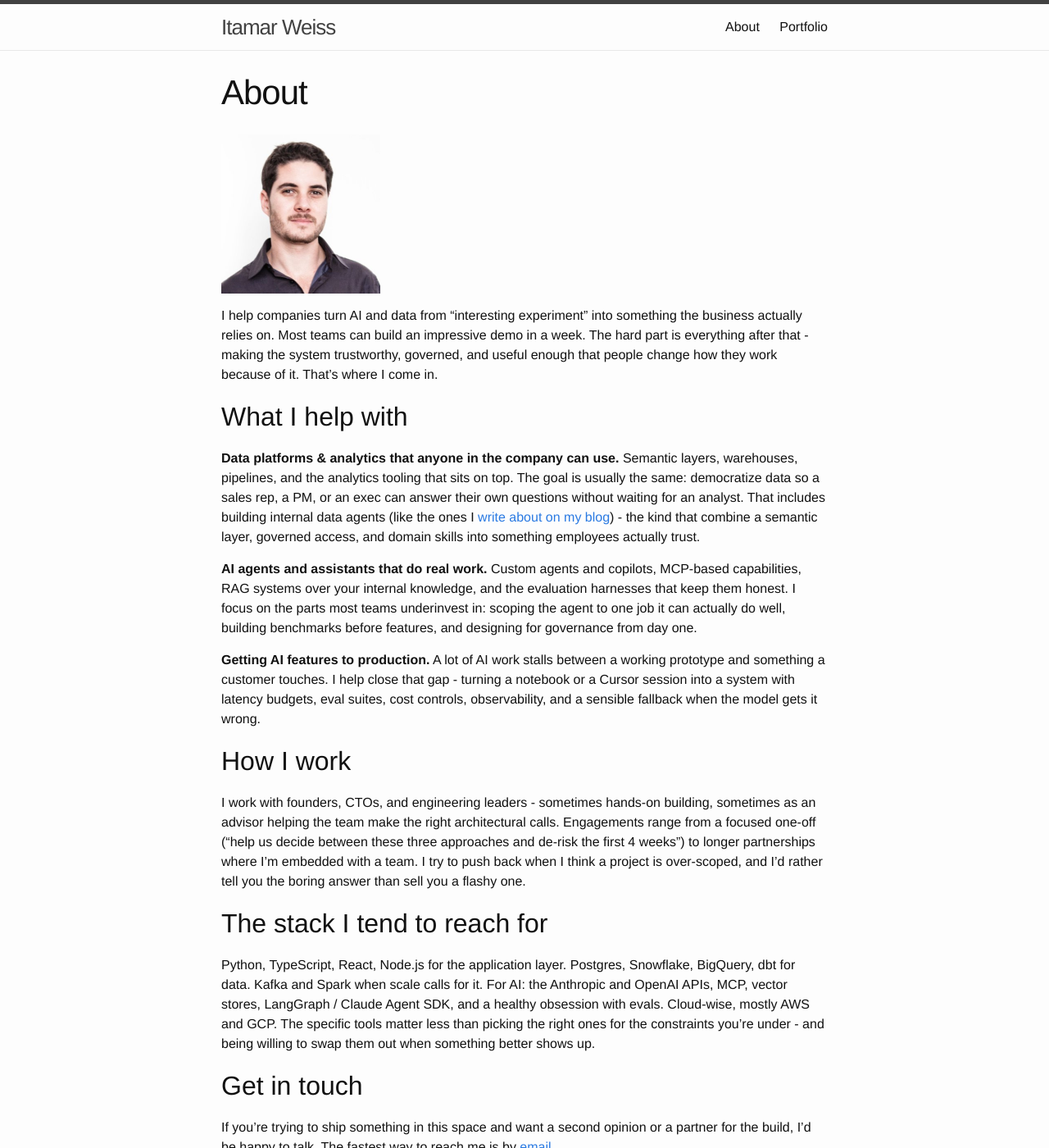
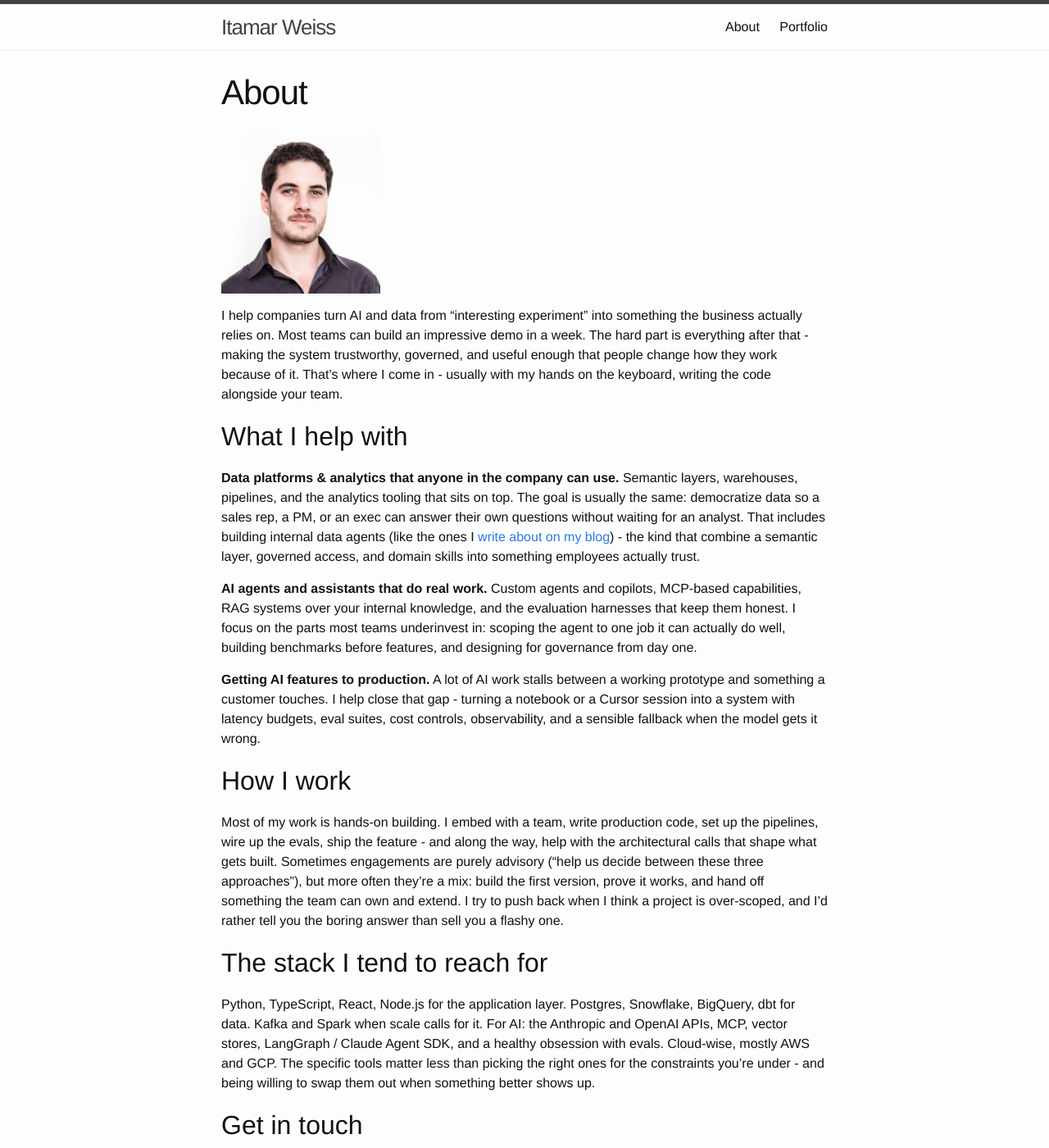
Before and after one commit to itamarwe/itamarwe.github.io, a Jekyll site: the page built from about.md, in a window 1280 px wide and 1400 px high. Shown: the whole window at 82% size. Built offline with Jekyll 4.4.1, drawn with Linux system fonts in a browser that asks for light colours; some of the changed text lies outside the part shown.

Commit message:
Emphasize hands-on building on about page
Reframes engagements as primarily hands-on building rather than advisory,
with strategic/architecture work as a complement rather than the default.

```diff
--- a/about.md
+++ b/about.md
@@ -8,7 +8,7 @@ navbar: true
 
 <img src="/img/profile.jpg" alt="Itamar Weiss" style="width:194px">
 
-I help companies turn AI and data from "interesting experiment" into something the business actually relies on. Most teams can build an impressive demo in a week. The hard part is everything after that - making the system trustworthy, governed, and useful enough that people change how they work because of it. That's where I come in.
+I help companies turn AI and data from "interesting experiment" into something the business actually relies on. Most teams can build an impressive demo in a week. The hard part is everything after that - making the system trustworthy, governed, and useful enough that people change how they work because of it. That's where I come in - usually with my hands on the keyboard, writing the code alongside your team.
 
 ## What I help with
 
@@ -20,7 +20,7 @@ I help companies turn AI and data from "interesting experiment" into something t
 
 ## How I work
 
-I work with founders, CTOs, and engineering leaders - sometimes hands-on building, sometimes as an advisor helping the team make the right architectural calls. Engagements range from a focused one-off ("help us decide between these three approaches and de-risk the first 4 weeks") to longer partnerships where I'm embedded with a team. I try to push back when I think a project is over-scoped, and I'd rather tell you the boring answer than sell you a flashy one.
+Most of my work is hands-on building. I embed with a team, write production code, set up the pipelines, wire up the evals, ship the feature - and along the way, help with the architectural calls that shape what gets built. Sometimes engagements are purely advisory ("help us decide between these three approaches"), but more often they're a mix: build the first version, prove it works, and hand off something the team can own and extend. I try to push back when I think a project is over-scoped, and I'd rather tell you the boring answer than sell you a flashy one.
 
 ## The stack I tend to reach for
 
@@ -28,4 +28,4 @@ Python, TypeScript, React, Node.js for the application layer. Postgres, Snowflak
 
 ## Get in touch
 
-If you're trying to ship something in this space and want a second opinion or a partner for the build, I'd be happy to talk. The fastest way to reach me is by [email](mailto:me@itamarweiss.com).
+If you're trying to ship something in this space and want a builder on your team - or a partner to bounce architecture off - I'd be happy to talk. The fastest way to reach me is by [email](mailto:me@itamarweiss.com).
```
